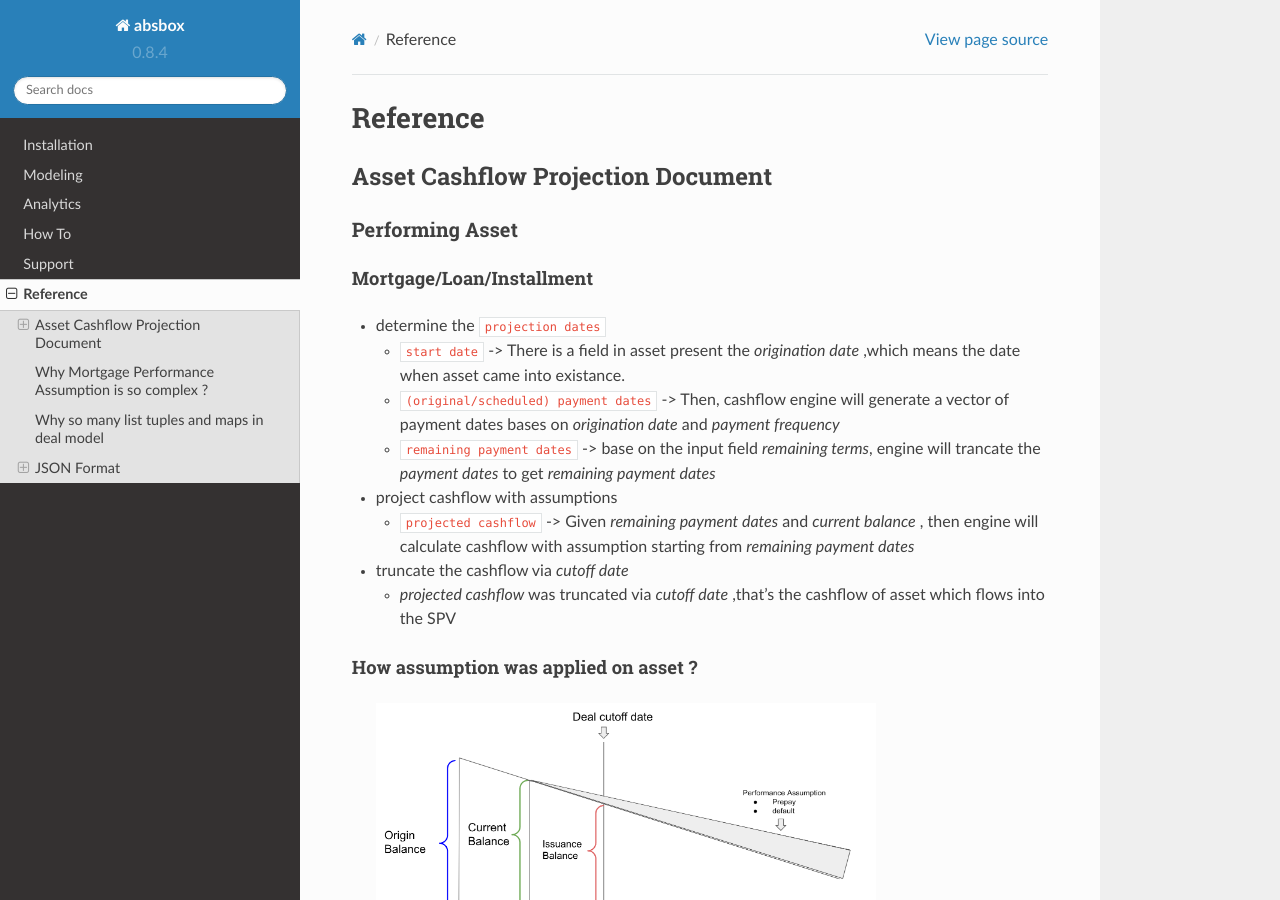
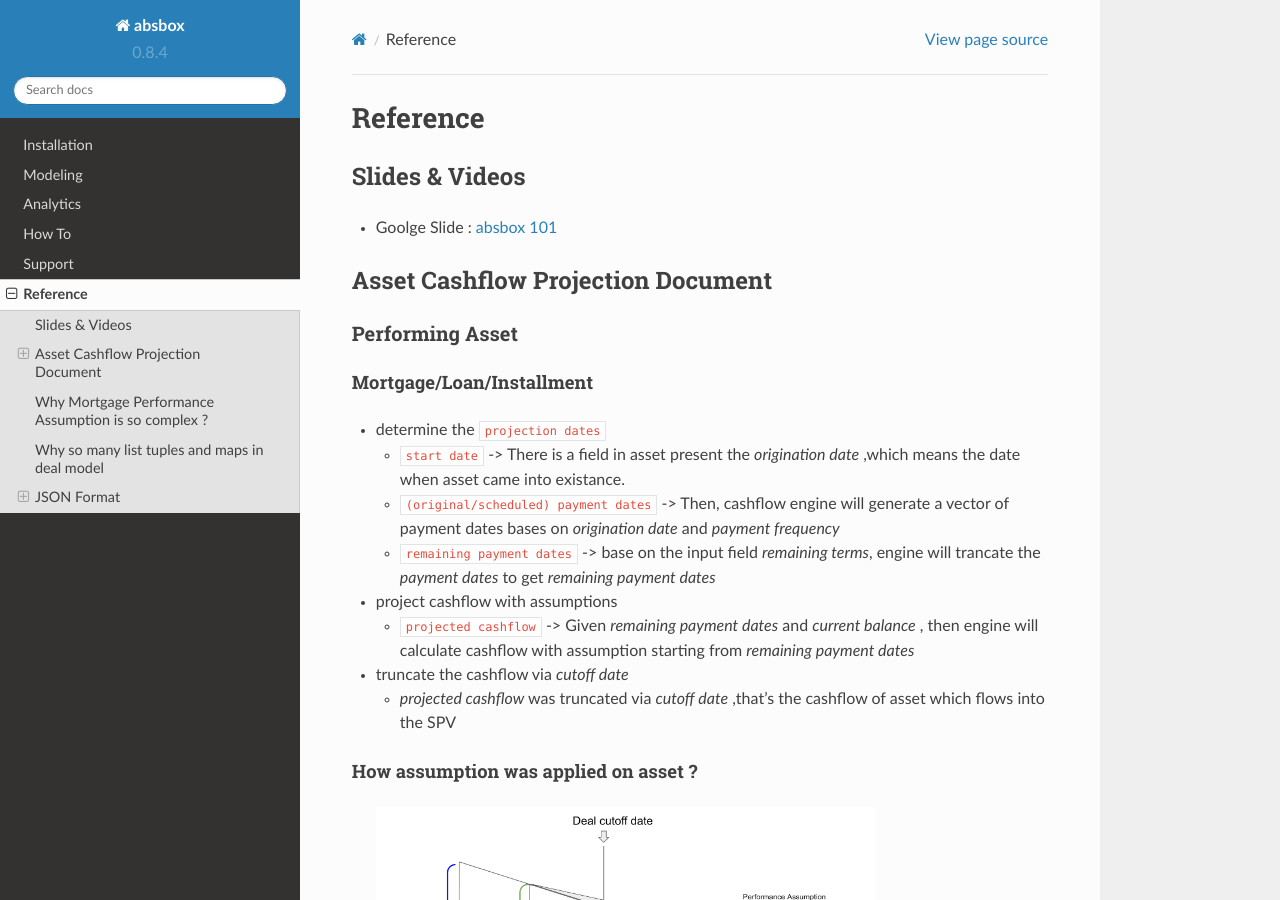
Before and after one commit to yellowbean/absbox-doc, a Sphinx documentation site: the page built from docs/source/reference.rst, in a window 1280 px wide and 900 px high. Built offline with Sphinx 7.4.7 and the Read the Docs theme 2.0.0, drawn with Linux system fonts in a browser that asks for light colours.

Commit message:
add 101 slides

```diff
--- a/docs/source/reference.rst
+++ b/docs/source/reference.rst
@@ -1,5 +1,11 @@
 Reference
 =================
+
+Slides & Videos
+------------------------
+
+* Goolge Slide : `absbox 101 <https://docs.google.com/presentation/d/1mKJsClatZhm7UY-wzNGNgdYpy9D1niUgSJBYAw_7HOg/>`_
+
 
 Asset Cashflow Projection Document
 -----------------------------------
```
Also changed, not shown: docs/source/howto.rst (line endings or trailing spaces).
